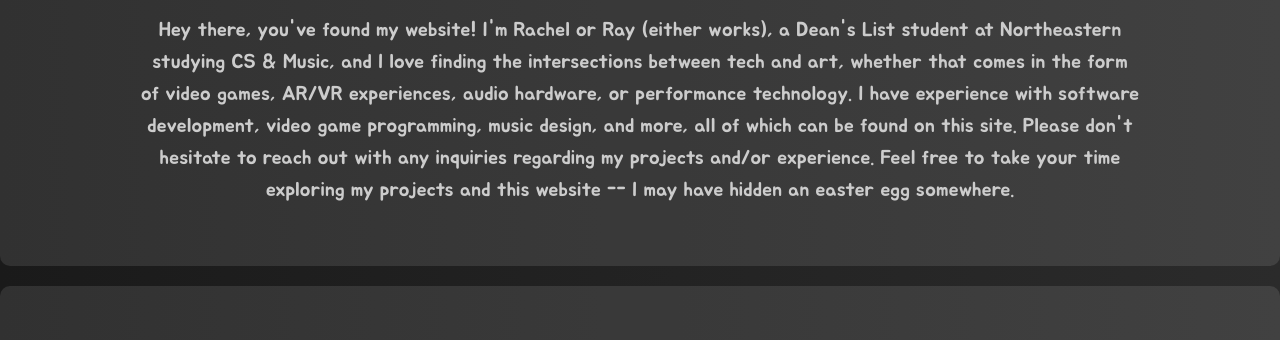
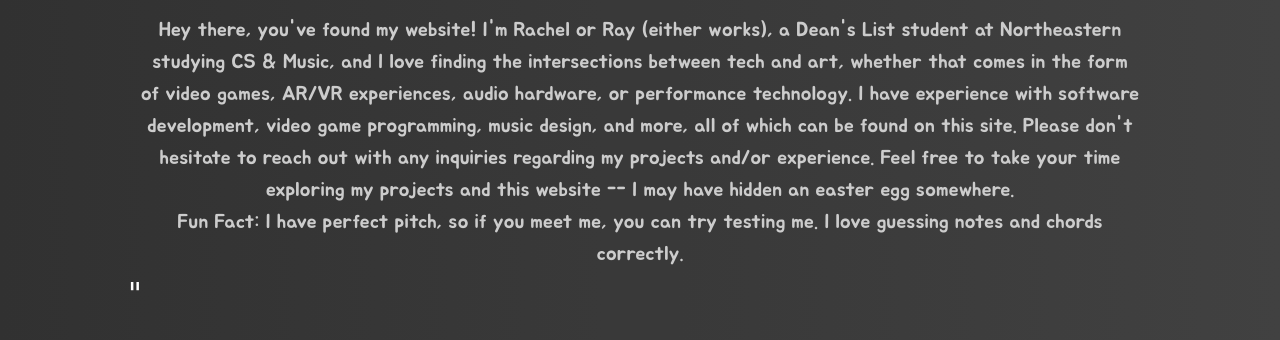
Before and after one commit to rachelyan13/personalwebsite, a plain HTML site: page index.html in a window 1280 px wide. Shown: the part 336-676 px from the top of the page. Drawn offline with Linux system fonts and the light colour scheme; a web font is replaced by a local one.

Commit message:
added fun fact

```diff
--- a/index.html
+++ b/index.html
@@ -63,6 +63,9 @@
         and/or experience. Feel free to take your time exploring my projects and this website -- I may have hidden an easter egg
         somewhere.
     </p>
+    <p style="font-family: 'Jua'; font-size: 20px; max-width: 1000px; margin: 0 auto;">
+      Fun Fact: I have perfect pitch, so if you meet me, you can try testing me. I love guessing notes and chords correctly.
+    </p>"
         </div>
   </section>
 
```
